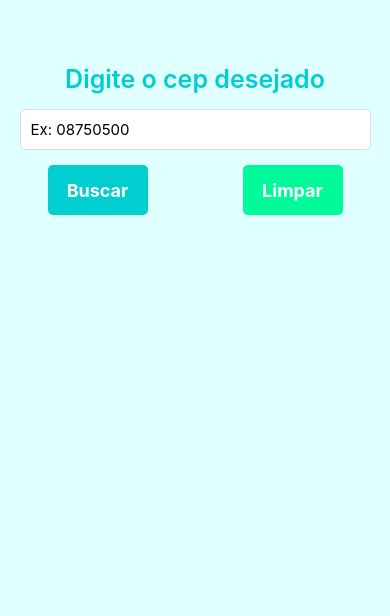
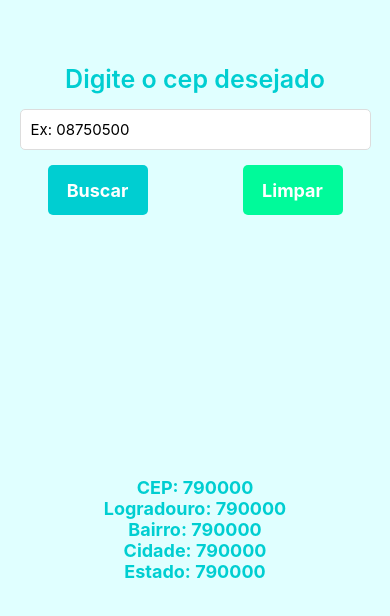
Before and after one commit to denervalspelizario/appBuscadorCep, a React Native app: screen / in a window 390 px wide. Shown: the top 616 px of the page. Built offline with nearby package versions, Linux system fonts and the light colour scheme.

Commit message:
update appBuscadorCep implementacaod a logica do btn limpar para limpar e referenciar o input

```diff
--- a/App.js
+++ b/App.js
@@ -1,10 +1,21 @@
-import React, {useState} from 'react';
+import React, {useState, useRef} from 'react';  // 2 importando useRef
 import { StyleSheet, Text, View, TextInput, TouchableOpacity, SafeAreaView } from 'react-native';
 import api from './src/service/api'; // 1 importando api com a base da url
 
 export default function App() {
 
   const [cep, setCep] = useState('');
+  const inputRef = useRef(null)
+
+
+  function limparInput(){         // 2 - ao clicar (linha 41) ativa a funcao limparInput
+                                  //  se state cep estiver diferente de null ou seja preenchida
+      if(setCep !== null){        //  alterar state cep pelo setCep e o torna vazio, e atravez da
+        setCep('');               //  refenrência e do uso da funcao focus ativa o elemento
+        inputRef.current.focus()  //  referenciado no caso o input e também subindo o teclado(linha 8 e 32)
+      }
+
+  }
 
   return (
     <SafeAreaView style={styles.container}>
@@ -18,6 +29,7 @@ export default function App() {
           keyboardType='numeric' // 1 apenas teclado numerico
           maxLength={8} // 1 limitando a apenas 8 digitos
           autoComplete='postal-address' // auto complete para cep
+          ref={inputRef} // 2 referenciando  input a const inputRef para manipula-lo
         />
       </View>
 
@@ -25,9 +37,21 @@ export default function App() {
         <TouchableOpacity style={[styles.btn, {backgroundColor: '#00CED1'}]}>
           <Text style={styles.textBtn}>Buscar</Text>
         </TouchableOpacity>
-        <TouchableOpacity style={styles.btn}>
+
+        <TouchableOpacity
+          onPress={limparInput}
+          style={styles.btn}
+          >
           <Text style={styles.textBtn}>Limpar</Text>
         </TouchableOpacity>
+      </View>
+
+      <View style={styles.containerResultado}>
+        <Text style={styles.textItem}>CEP: 790000</Text>
+        <Text style={styles.textItem}>Logradouro: 790000</Text>
+        <Text style={styles.textItem}>Bairro: 790000</Text>
+        <Text style={styles.textItem}>Cidade: 790000</Text>
+        <Text style={styles.textItem}>Estado: 790000</Text>
       </View>
     </SafeAreaView>
   );
@@ -77,5 +101,15 @@ const styles = StyleSheet.create({
     fontSize: 18,
     color: '#FFF',
     fontWeight: 'bold'
+  },
+  containerResultado:{
+    flex: 1,
+    justifyContent: 'center',
+    alignItems: 'center',
+  },
+  textItem: {
+    fontSize: 18,
+    color: '#00CED1',
+    fontWeight: 'bold'
   }
 });
```
